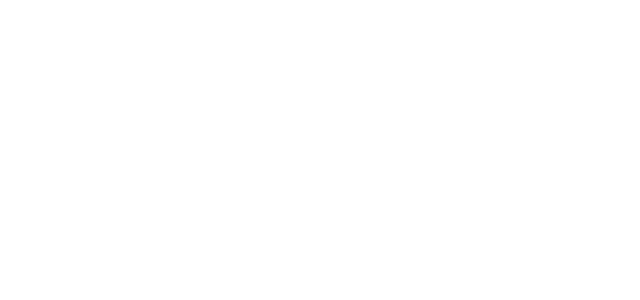
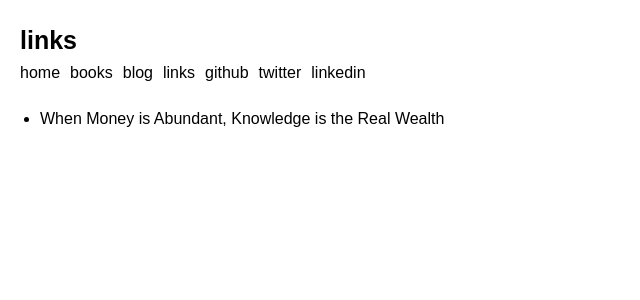
Before and after one commit to williamgay25/site, a React (Create React App) app: page /links in a window 1280 px wide. Before the commit this address had no page. Shown: the top 300 px of the page, without its empty margins (0-640 px from the left). Built offline with nearby package versions, Linux system fonts and the light colour scheme.

Commit message:
feat: added links page

```diff
--- a/src/App.js
+++ b/src/App.js
@@ -2,6 +2,7 @@
 import Home from './pages/Home';
 import Blog from './pages/Blog';
 import Books from './pages/Books';
+import Links from './pages/Links';
 
 function App() {
   return (
@@ -10,6 +11,7 @@
         <Route path="/" element={<Home />} />
         <Route path="/blog" element={<Blog />} />
         <Route path="/books" element={<Books />} />
+        <Route path="/links" element={<Links />} />
       </Routes>
     </Router>
   );
--- a/src/components/Nav.js
+++ b/src/components/Nav.js
@@ -9,7 +9,8 @@
             <li><a href="/">home</a></li>
             <li><a href="/books">books</a></li>
             <li><a href="/blog">blog</a></li>
-            <li><a href="https://tools.williamgay.me">tools</a></li>
+            <li><a href="/links">links</a></li>
+            {/* <li><a href="https://tools.williamgay.me">tools</a></li> */}
             <li><a href="https://github.com/williamgay25">github</a></li>
             <li><a href="https://twitter.com/williamgay25">twitter</a></li>
             <li><a href="https://www.linkedin.com/in/williamegay/">linkedin</a></li>
--- /dev/null
+++ b/src/pages/Links.js
@@ -0,0 +1,21 @@
+import React from 'react';
+import Nav from '../components/Nav';
+
+function Blog() {
+  return (
+    <div>
+      <header>
+        <h1>links</h1>
+        <Nav />
+      </header>
+
+      <section>
+        <ul>
+          <li><a href="https://www.lesswrong.com/posts/wEebEiPpEwjYvnyqq/when-money-is-abundant-knowledge-is-the-real-wealth">When Money is Abundant, Knowledge is the Real Wealth</a></li>
+        </ul>
+      </section>
+    </div>
+  );
+}
+
+export default Blog;
```
